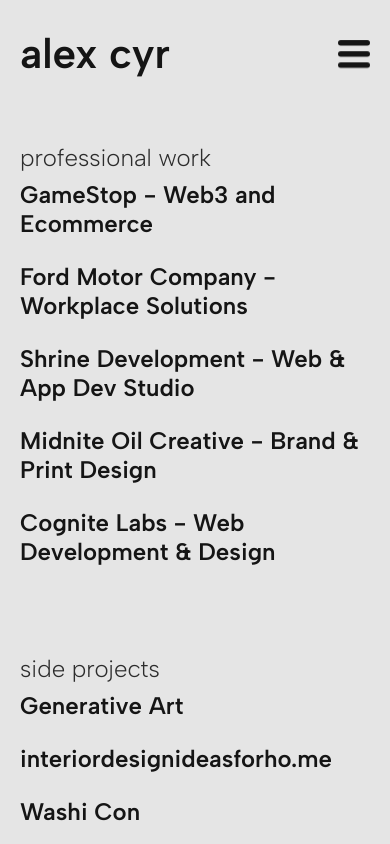
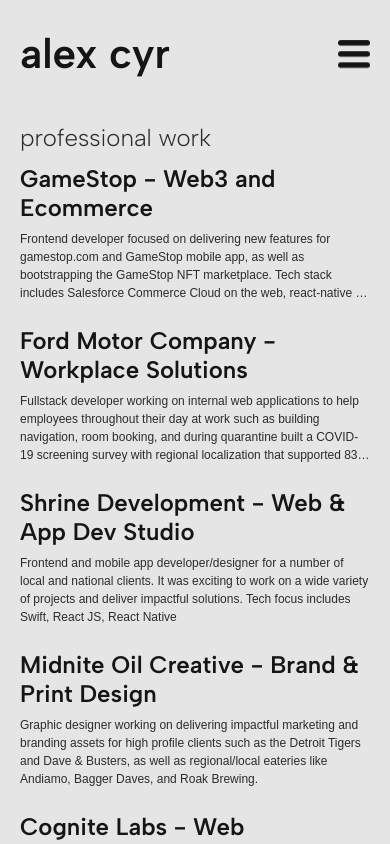
Before and after one commit to alexcyr/portfolio, a React app: page / in a window 390 px wide. Shown: the top 844 px of the page. Built offline with nearby package versions, Linux system fonts and the light colour scheme.

Commit message:
home text mobile

```diff
--- a/src/pages/Home/components/ProjectRow.tsx
+++ b/src/pages/Home/components/ProjectRow.tsx
@@ -1,9 +1,7 @@
 import ContentMedia from "components/ContentMedia/ContentMedia";
 import { Link } from "react-router-dom";
-import styled from "styled-components";
+import styled, { css } from "styled-components";
 import { Project } from "types/project";
-
-// const colors = ["#a4c441", "#f7931e", "#5ac1e5"];
 
 const PREVIEW_WIDTH = "150px";
 
@@ -53,8 +51,15 @@
 	text-overflow: ellipsis;
 
 	${({ theme }) => theme.mediaWidth.upToSmall`
-			font-size: ${theme.text.size.s18};
-			line-height: 24px;
+		font-size: ${theme.text.size.s16};
+		line-height: 24px;
+		max-width: 600px;
+	`}
+
+	${({ theme }) => theme.mediaWidth.upToExtraSmall`
+		font-size: ${theme.text.size.s12};
+		line-height: 18px;
+		max-width: 500px;
 	`}
 `;
 
@@ -65,8 +70,20 @@
 	padding: ${({ theme }) => `${theme.space.s16} 0`};
 
 	${({ theme }) => theme.mediaWidth.upToSmall`
-		padding: ${theme.space.s8} 0;
+		padding: ${theme.space.s8} 0 ${theme.space.s16};
 	`}
+`;
+
+const descriptionHoverStyle = css`
+	${PreviewWrapper} {
+		max-width: ${PREVIEW_WIDTH};
+		grid-template-rows: 1fr;
+	}
+
+	${DescriptionWrapper} {
+		grid-template-rows: 1fr;
+		transition-delay: 0.33s;
+	}
 `;
 
 const StyleLink = styled(Link)`
@@ -75,21 +92,17 @@
 
 	&:hover,
 	&:focus {
+		${descriptionHoverStyle}
+
 		${Title} {
 			text-decoration: underline;
 			text-decoration-thickness: 4px;
 		}
+	}
 
-		${PreviewWrapper} {
-			max-width: ${PREVIEW_WIDTH};
-			grid-template-rows: 1fr;
-		}
-
-		${DescriptionWrapper} {
-			grid-template-rows: 1fr;
-			transition-delay: 0.33s;
-		}
-	}
+	${({ theme }) => theme.mediaWidth.upToSmall`
+		${descriptionHoverStyle}
+	`}
 `;
 
 export const ProjectRow = ({ id, previewMedia, title, description }: Project) => {
--- a/src/pages/Home/components/Section.tsx
+++ b/src/pages/Home/components/Section.tsx
@@ -6,15 +6,19 @@
 	padding: ${({ theme }) => `${theme.space.s36} 0 ${theme.space.s72} 0`};
 
 	${({ theme }) => theme.mediaWidth.upToSmall`
-		padding: ${theme.space.s36} 0 ${theme.space.s36} 0;
+		padding: ${theme.space.s16} 0 ${theme.space.s36} 0;
 	`}
 `;
 
 const SectionLabel = styled.h2`
 	font-size: ${({ theme }) => theme.text.size.s24};
 	font-weight: ${({ theme }) => theme.text.weight.light};
+	color: ${({ theme }) => theme.color.primary2};
 	margin: 0;
-	color: ${({ theme }) => theme.color.primary2};
+
+	${({ theme }) => theme.mediaWidth.upToSmall`
+		margin: 0 0 ${theme.space.s4};
+	`}
 `;
 
 interface SectionProps {
```
